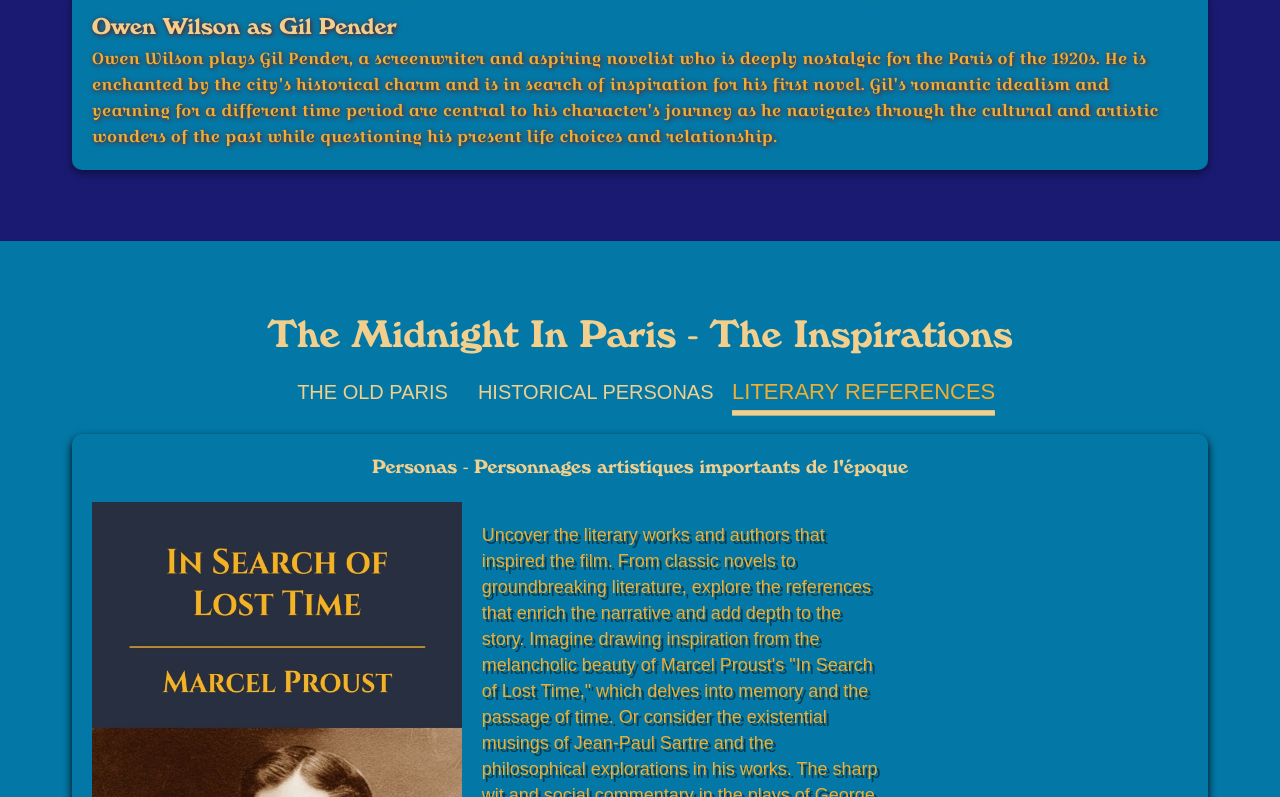
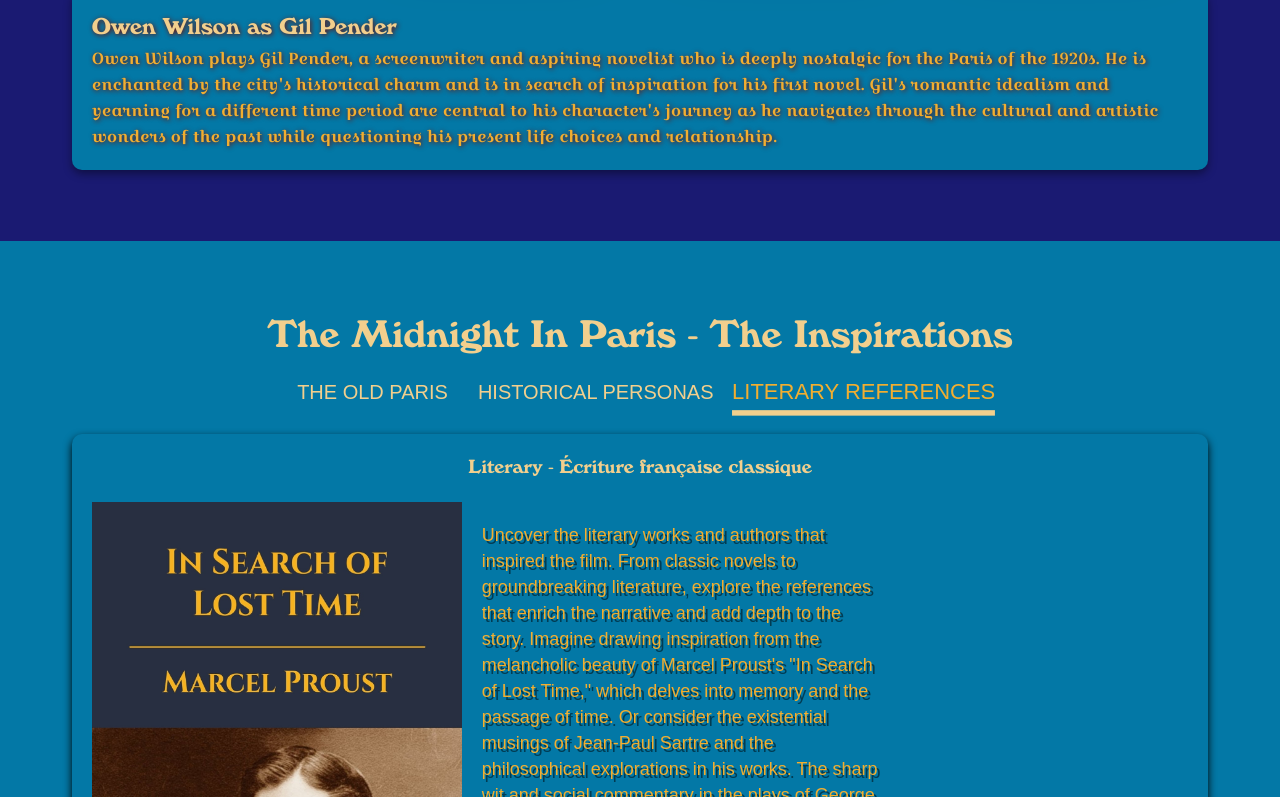
Before and after one commit to ProMenge/Project-Midnight-In-Paris, a website: page index.html in a window 1280 px wide. Both pictures are taken after a click on the button "LITERARY REFERENCES". Shown: the part 1181-1978 px from the top of the page. Drawn offline with nearby package versions, Linux system fonts and the light colour scheme; files that its build step writes are made by us from their sources; files whose address does not match are found by name; a web font is replaced by a local one.

Commit message:
Alterações em textos

```diff
--- a/index.html
+++ b/index.html
@@ -199,7 +199,7 @@
                 </div>
             </div>
             <div class=" inspirations__panel" data-tab-id="literary-references">
-                <h3 class="title--smallest">Personas - Personnages artistiques importants de l'époque</h3>
+                <h3 class="title--smallest">Literary - Écriture française classique</h3>
                 <div class="inspirations__panel__content inspirations__panel__literary ">
                     <img src="./dist/images/in-search-of-lost-time.jpg" alt="">
                     <p class="text inline">Uncover the literary works and authors that inspired the film. From classic
```
